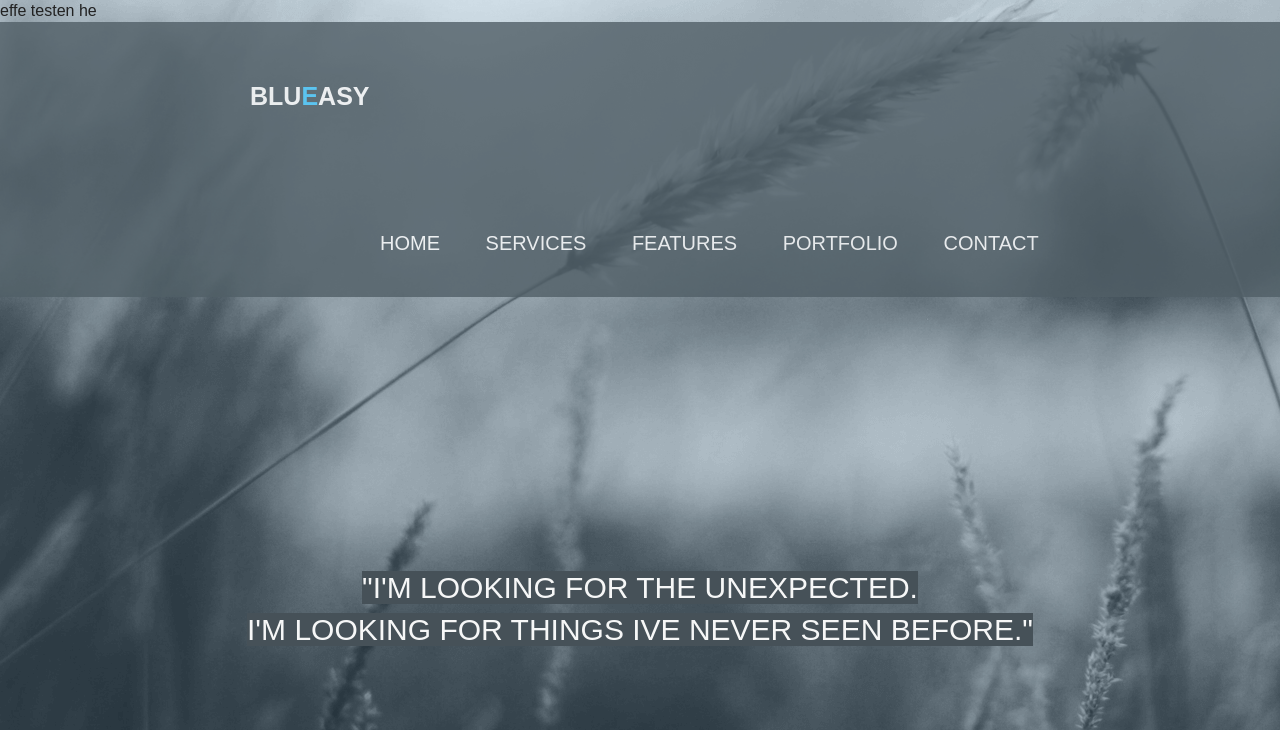
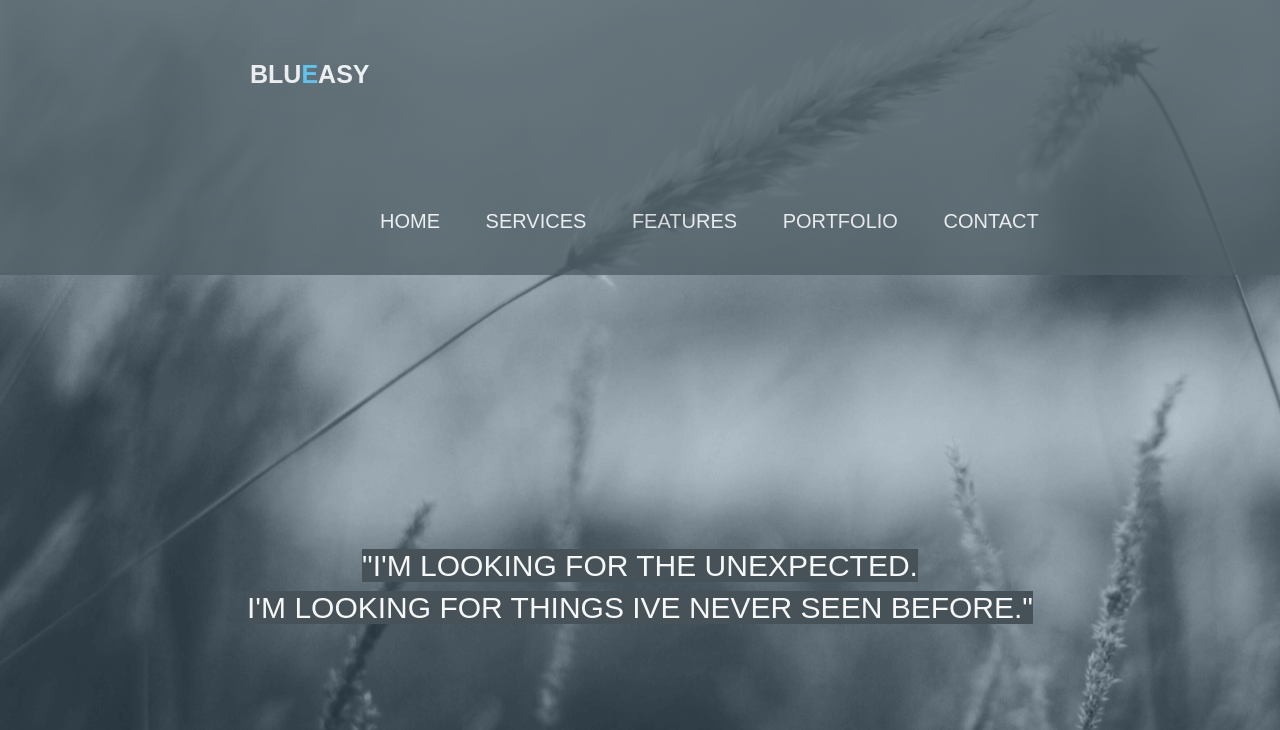
Before and after one commit to Fizax/Blueasy-1, a plain HTML site: page index.html in a window 1280 px wide. Shown: the top 730 px of the page. Drawn offline with nearby package versions, Linux system fonts and the light colour scheme.

Commit message:
test veranderd

```diff
--- a/index.html
+++ b/index.html
@@ -21,7 +21,7 @@
 
         <!-- header -->
     <header>
-        <p>effe testen he</p>
+
         <div class="menu">
             <div class="logo">
                 <h1>BLU<span>E</span>ASY</h1>
```
